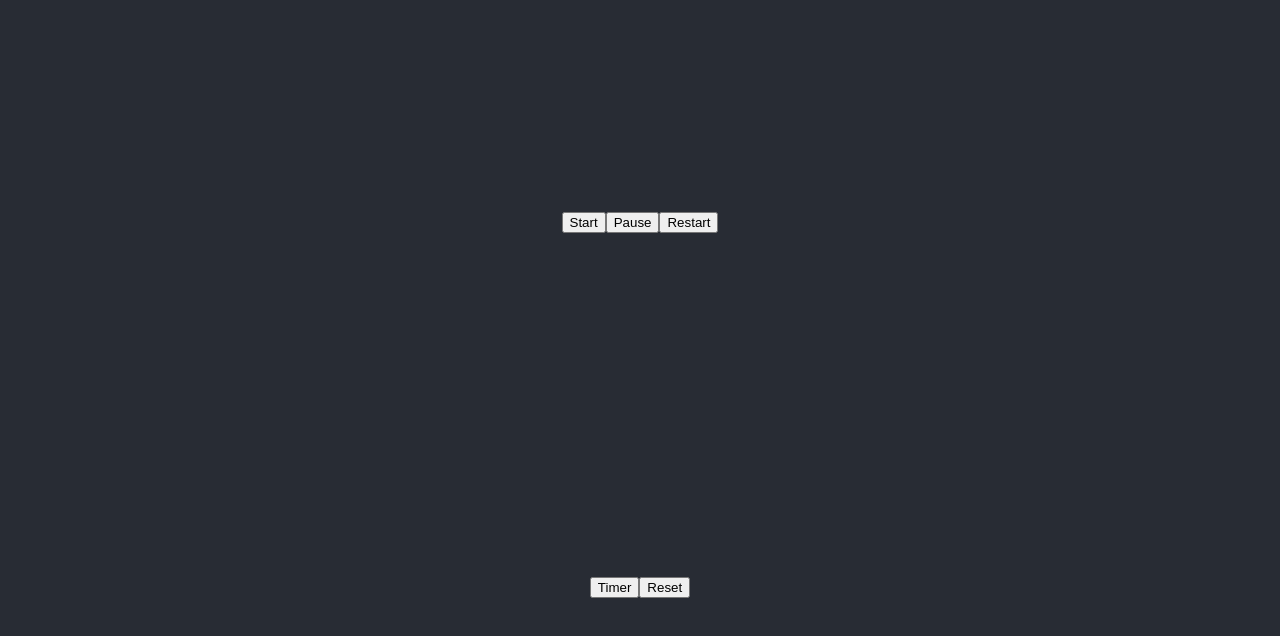
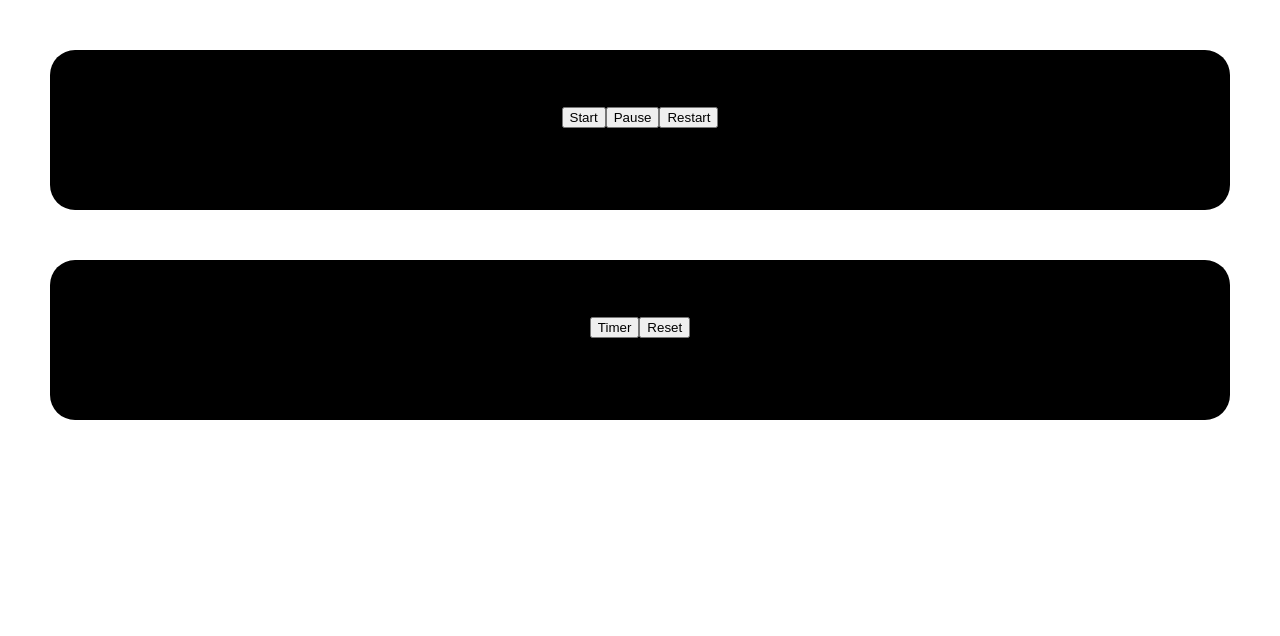
Before and after one commit to Hardikgithub2020/Stopwatch_repositiory, a React (Create React App) app: page / in a window 1280 px wide. Shown: the top 636 px of the page. Built offline with nearby package versions, Linux system fonts and the light colour scheme.

Commit message:
Update css

```diff
--- a/src/App.css
+++ b/src/App.css
@@ -2,10 +2,6 @@
   text-align: center;
 }
 
-.App-logo {
-  height: 40vmin;
-  pointer-events: none;
-}
 
 @media (prefers-reduced-motion: no-preference) {
   .App-logo {
@@ -14,8 +10,10 @@
 }
 
 .App-header {
-  background-color: #282c34;
-  min-height: 50vh;
+  border-radius: 25px;
+  margin: 50px;
+  background-color: black;
+  min-height: 20vh;
   display: flex;
   flex-direction: column;
   align-items: center;
@@ -27,12 +25,3 @@
 .App-link {
   color: #61dafb;
 }
-
-@keyframes App-logo-spin {
-  from {
-    transform: rotate(0deg);
-  }
-  to {
-    transform: rotate(360deg);
-  }
-}
--- a/src/Component.js/DateTimer.js
+++ b/src/Component.js/DateTimer.js
@@ -65,7 +65,7 @@ export default class extends Component {
       <div>
         <button onClick={this.handleEvent}>Timer</button>
         <button onClick={this.handleReset}>Reset</button>
-        <h1>{this.state.timeDisplay}</h1>
+        <h1 style={{color:'yellow'}}>{this.state.timeDisplay}</h1>
       </div>
     );
   }
--- a/src/Component.js/Stopwatch.js
+++ b/src/Component.js/Stopwatch.js
@@ -57,12 +57,12 @@ export default class Stopwatch extends Component {
     render() {
         return (
             <div>
-                <h1 style={{color:'yellow'}} >{this.state.counter}</h1>
               <div className='btn-grid'>
                 <button className='button' onClick= {this.startCount}>Start</button>
                 <button className='button' onClick= {this.pauseCount}>Pause</button>
                 <button className='button' onClick= {this.restartCount}>Restart</button>
               </div>
+              <h1 style={{color:'yellow'}} >{this.state.counter}</h1>
             </div>
         )
     }
```
